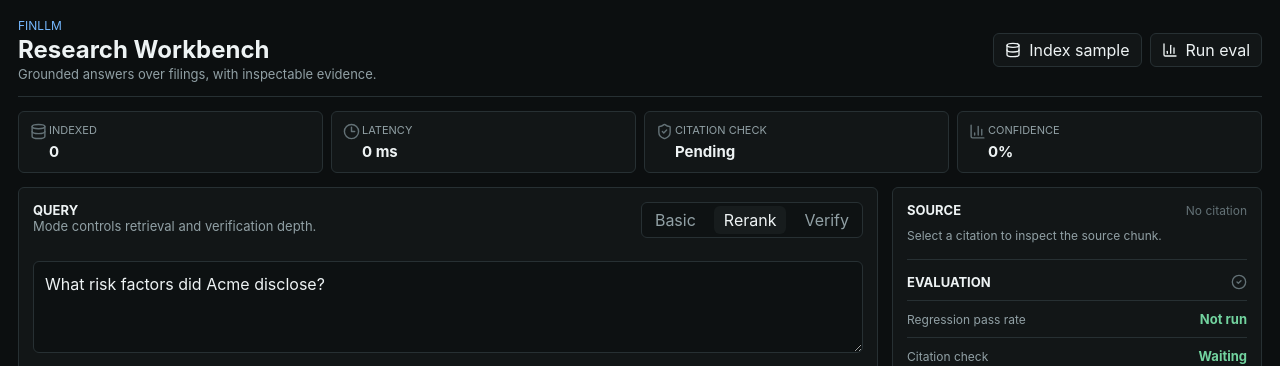
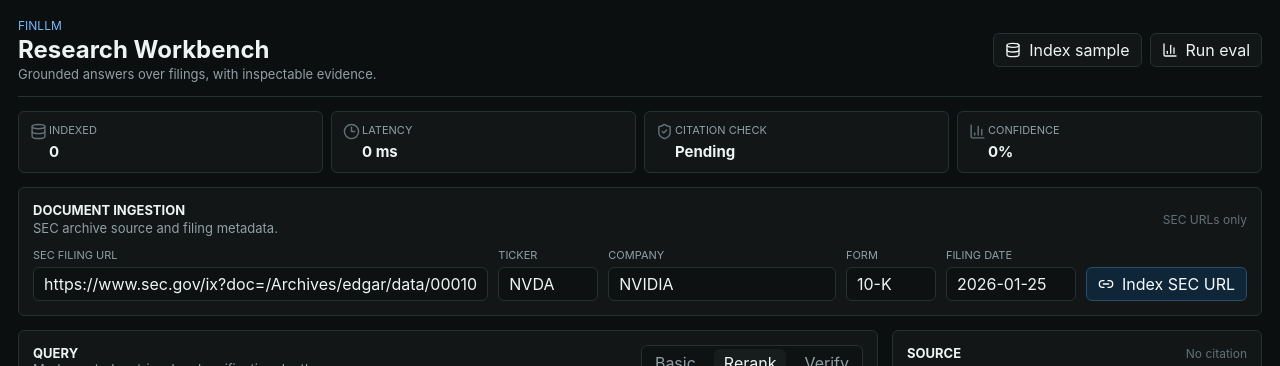
Before and after one commit to ianfigueroa/FinLLM, a React (Vite) app in the folder frontend/: page / in a window 1280 px wide. Shown: the top 366 px of the page. Built offline with nearby package versions, Linux system fonts and the light colour scheme; no server answers.

Commit message:
add SEC controls to the workbench

```diff
--- a/frontend/src/App.tsx
+++ b/frontend/src/App.tsx
@@ -3,14 +3,14 @@ import {
   CheckCircle2,
   Clock3,
   Database,
-  FileSearch,
+  Link2,
   Play,
   Send,
   ShieldCheck
 } from 'lucide-react'
 import { useEffect, useMemo, useState } from 'react'
 
-import { getIngestionStatus, ingestSample, runEval, sendChat } from './api'
+import { getIngestionStatus, ingestSample, ingestSecUrl, runEval, sendChat } from './api'
 import type { ChatResponse, Citation, EvalSummary } from './types'
 
 const SAMPLE_QUESTIONS = [
@@ -32,6 +32,14 @@ export function App() {
   const [chat, setChat] = useState<ChatResponse | null>(null)
   const [evalSummary, setEvalSummary] = useState<EvalSummary | null>(null)
   const [selectedCitation, setSelectedCitation] = useState<Citation | null>(null)
+  const [secForm, setSecForm] = useState({
+    url: 'https://www.sec.gov/ix?doc=/Archives/edgar/data/0001045810/000104581026000021/nvda-20260125.htm',
+    ticker: 'NVDA',
+    company: 'NVIDIA',
+    form_type: '10-K',
+    filing_date: '2026-01-25'
+  })
+  const [ingestedSource, setIngestedSource] = useState('')
   const [loading, setLoading] = useState('')
   const [error, setError] = useState('')
   const [latencyMs, setLatencyMs] = useState(0)
@@ -57,6 +65,15 @@ export function App() {
     await runAction('ingest', async () => {
       const result = await ingestSample()
       setStatus({ chunks_indexed: result.chunks_indexed })
+      setIngestedSource('ACME sample indexed')
+    })
+  }
+
+  async function handleSecUrlIngest() {
+    await runAction('sec-url', async () => {
+      const result = await ingestSecUrl(secForm)
+      setStatus(await getIngestionStatus())
+      setIngestedSource(`${result.ticker ?? secForm.ticker.toUpperCase()} indexed`)
     })
   }
 
@@ -123,6 +140,61 @@ export function App() {
         <Metric icon={<Clock3 size={17} />} label="Latency" value={`${latencyMs} ms`} />
         <Metric icon={<ShieldCheck size={17} />} label="Citation check" value={verificationLabel} />
         <Metric icon={<BarChart3 size={17} />} label="Confidence" value={confidence} />
+      </section>
+
+      <section className="ingest-panel">
+        <div className="ingest-heading">
+          <div>
+            <h2>Document ingestion</h2>
+            <p>SEC archive source and filing metadata.</p>
+          </div>
+          <span>{ingestedSource || 'SEC URLs only'}</span>
+        </div>
+        <div className="ingest-grid">
+          <label className="url-field">
+            <span>SEC filing URL</span>
+            <input
+              value={secForm.url}
+              onChange={(event) => setSecForm({ ...secForm, url: event.target.value })}
+            />
+          </label>
+          <label>
+            <span>Ticker</span>
+            <input
+              value={secForm.ticker}
+              onChange={(event) => setSecForm({ ...secForm, ticker: event.target.value })}
+            />
+          </label>
+          <label>
+            <span>Company</span>
+            <input
+              value={secForm.company}
+              onChange={(event) => setSecForm({ ...secForm, company: event.target.value })}
+            />
+          </label>
+          <label>
+            <span>Form</span>
+            <input
+              value={secForm.form_type}
+              onChange={(event) => setSecForm({ ...secForm, form_type: event.target.value })}
+            />
+          </label>
+          <label>
+            <span>Filing date</span>
+            <input
+              value={secForm.filing_date}
+              onChange={(event) => setSecForm({ ...secForm, filing_date: event.target.value })}
+            />
+          </label>
+          <button
+            className="primary-action ingest-submit"
+            title="Index SEC filing URL"
+            onClick={handleSecUrlIngest}
+            disabled={loading === 'sec-url' || !secForm.url.trim()}
+          >
+            <Link2 size={16} /> Index SEC URL
+          </button>
+        </div>
       </section>
 
       <section className="layout">
--- a/frontend/src/api.ts
+++ b/frontend/src/api.ts
@@ -1,4 +1,4 @@
-import type { ChatResponse, EvalSummary } from './types'
+import type { ChatResponse, EvalSummary, IngestionResult, SecUrlIngestionRequest } from './types'
 
 const API_BASE = import.meta.env.VITE_API_BASE ?? 'http://127.0.0.1:8000'
 
@@ -9,13 +9,19 @@ async function postJson<T>(path: string, body?: unknown): Promise<T> {
     body: body ? JSON.stringify(body) : undefined
   })
   if (!response.ok) {
-    throw new Error(`API request failed with ${response.status}`)
+    const payload = await response.json().catch(() => null)
+    const detail = payload?.detail ? `: ${payload.detail}` : ''
+    throw new Error(`API request failed with ${response.status}${detail}`)
   }
   return (await response.json()).data
 }
 
-export function ingestSample(): Promise<{ documents_ingested: number; chunks_indexed: number }> {
+export function ingestSample(): Promise<IngestionResult> {
   return postJson('/api/v1/ingestions/sample')
+}
+
+export function ingestSecUrl(payload: SecUrlIngestionRequest): Promise<IngestionResult> {
+  return postJson('/api/v1/ingestions/sec-url', payload)
 }
 
 export function sendChat(question: string, mode: string): Promise<ChatResponse> {
--- a/frontend/src/styles.css
+++ b/frontend/src/styles.css
@@ -30,6 +30,7 @@ body {
 }
 
 button,
+input,
 textarea {
   font: inherit;
 }
@@ -117,7 +118,8 @@ h2 {
 .metrics-strip,
 .query-footer,
 .section-heading,
-.mode-toggle {
+.mode-toggle,
+.ingest-heading {
   align-items: center;
   display: flex;
   gap: 8px;
@@ -152,6 +154,68 @@ h2 {
   display: grid;
   grid-template-columns: repeat(4, minmax(0, 1fr));
   margin-bottom: 14px;
+}
+
+.ingest-panel {
+  background: var(--surface);
+  border: 1px solid var(--border);
+  border-radius: 6px;
+  margin-bottom: 14px;
+  padding: 14px;
+}
+
+.ingest-heading {
+  justify-content: space-between;
+  margin-bottom: 12px;
+}
+
+.ingest-heading p {
+  color: var(--muted);
+  font-size: 13px;
+  margin: 2px 0 0;
+}
+
+.ingest-heading span {
+  color: var(--subtle);
+  font-size: 12px;
+}
+
+.ingest-grid {
+  align-items: end;
+  display: grid;
+  gap: 10px;
+  grid-template-columns: minmax(260px, 2fr) 100px minmax(150px, 1fr) 90px 130px auto;
+}
+
+.ingest-grid label {
+  display: grid;
+  gap: 5px;
+}
+
+.ingest-grid label span {
+  color: var(--muted);
+  font-size: 11px;
+  text-transform: uppercase;
+}
+
+input {
+  background: #0d1112;
+  border: 1px solid var(--border);
+  border-radius: 6px;
+  color: var(--text);
+  min-height: 34px;
+  min-width: 0;
+  padding: 0 10px;
+  width: 100%;
+}
+
+input:focus {
+  border-color: var(--accent);
+  outline: none;
+}
+
+.ingest-submit {
+  min-width: 140px;
 }
 
 .metric {
@@ -396,13 +460,15 @@ dd {
 
 @media (max-width: 980px) {
   .layout,
-  .metrics-strip {
+  .metrics-strip,
+  .ingest-grid {
     grid-template-columns: 1fr;
   }
 
   .topbar,
   .query-header,
-  .query-footer {
+  .query-footer,
+  .ingest-heading {
     align-items: flex-start;
     flex-direction: column;
   }
```
Also changed, not shown: frontend/src/types.ts (+15 -0 lines), 1 other file (tests, documents, lock files or other folders).
